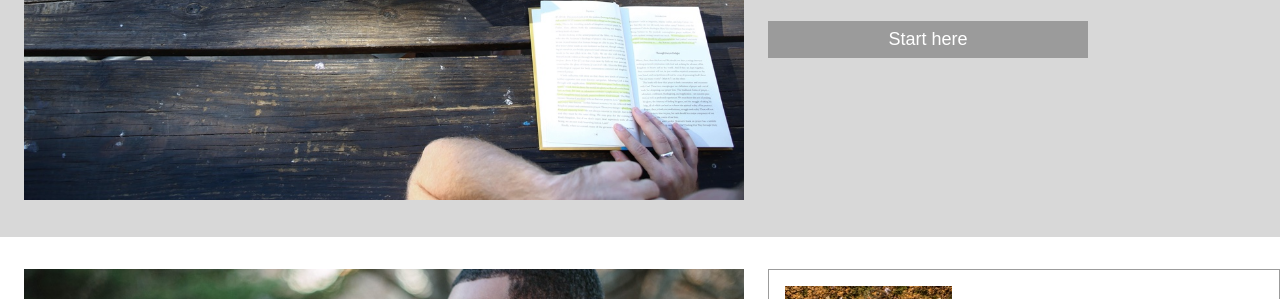
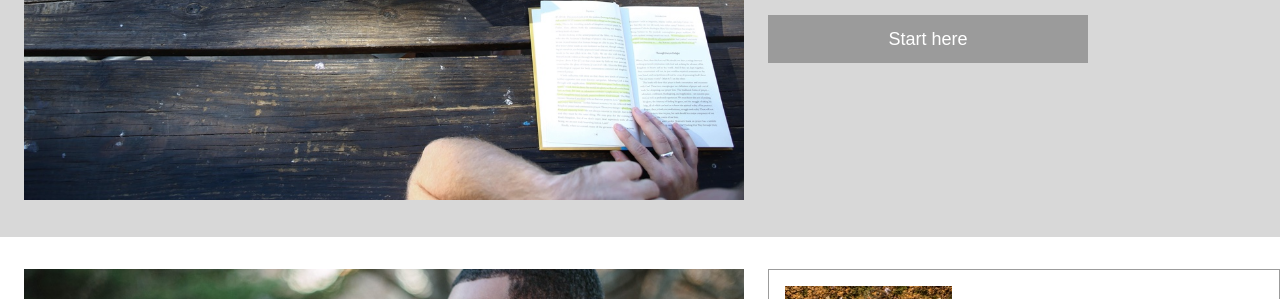
Before and after one commit to virachai/jsd8-colmar-academy, a plain HTML site: page index.html in a window 1280 px wide. Shown: the part 428-727 px from the top of the page. Drawn offline with Linux system fonts and the light colour scheme.

Commit message:
Update button style to line-height: 32px in section hero

```diff
--- a/assets/css/section-hero.css
+++ b/assets/css/section-hero.css
@@ -1,3 +1,7 @@
+main > section.hero > div button {
+  line-height: 32px;
+}
+
 /* section of hero */
 @media only screen and (min-width: 768px) {
   main .hero h2 {
```
